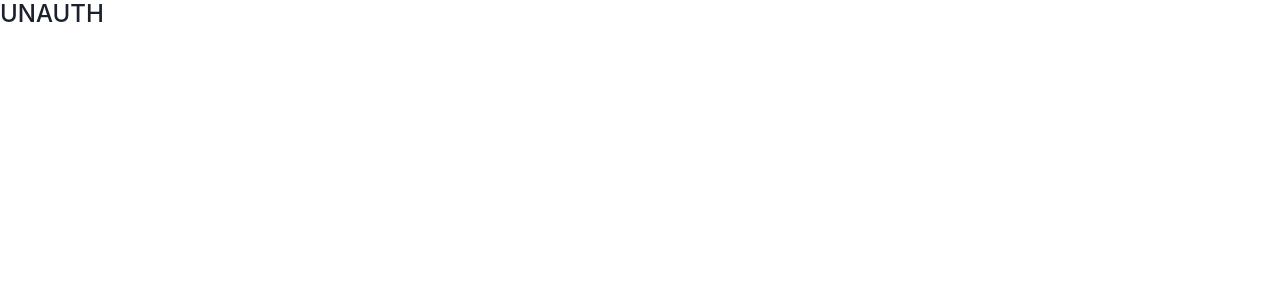
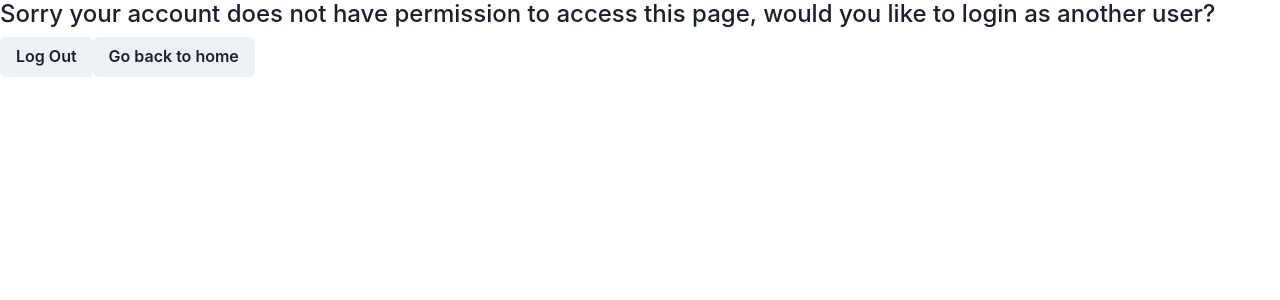
Before and after one commit to cblatt/OutlineMaster, a React (Create React App) app in the folder packages/frontend/: page /unauth in a window 1280 px wide. Shown: the top 300 px of the page. Built offline with nearby package versions, Linux system fonts and the light colour scheme; sample sign-in values are in the browser's storage.

Commit message:
Changes routing, adds instructor and user guard, and adds buttons to unauth page

```diff
--- a/packages/frontend/src/components/App.js
+++ b/packages/frontend/src/components/App.js
@@ -3,10 +3,9 @@ import { BrowserRouter as Router, Routes, Route } from "react-router-dom";
 import InstructorHome from "./InstructorHome";
 import Login from "./Login";
 import AdminHome from "./AdminHome";
-import { AdminGuard } from "../guards/AdminGuard";
+import { AdminGuard, InstructorGuard, UserGuard } from "../guards/Guard";
 import UnAuth from "./UnAuth";
 import AssignInstructor from "./AssignInstructor";
-
 import AddInstructor from "./AddInstructor";
 import Logout from "./Logout";
 
@@ -17,33 +16,34 @@ function App() {
         <Router>
           <Routes>
             <Route exact path="/" element={<Login></Login>} />
+            <Route element={<UserGuard />}>
+              <Route element={<InstructorGuard />}>
                 <Route
                   exact
                   path="/home"
                   element={<InstructorHome></InstructorHome>}
                 />
+              </Route>
+
               <Route element={<AdminGuard />}>
                 <Route
                   exact
                   path="/admin-home"
                   element={<AdminHome></AdminHome>}
                 />
-            </Route>
-            <Route exact path="/unauth" element={<UnAuth></UnAuth>} />
-            <Route exact path="/logout" element={<Logout></Logout>}></Route>
-            <Route element={<AdminGuard />}>
                 <Route
                   exact
                   path="/admin-add"
                   element={<AddInstructor></AddInstructor>}
                 />
-            </Route>
-            <Route element={<AdminGuard />}>
                 <Route
                   exact
                   path="/assign"
                   element={<AssignInstructor></AssignInstructor>}
                 />
+              </Route>
+              <Route exact path="/unauth" element={<UnAuth></UnAuth>} />
+              <Route exact path="/logout" element={<Logout></Logout>}></Route>
             </Route>
           </Routes>
         </Router>
--- a/packages/frontend/src/components/UnAuth.js
+++ b/packages/frontend/src/components/UnAuth.js
@@ -1,9 +1,33 @@
+import { Button } from "@chakra-ui/react";
 import React from "react";
+import { useNavigate } from "react-router-dom";
+import useAuth from "../hooks/useAuth";
 
 export default function UnAuth() {
+  const { user, setUser } = useAuth();
+  const navigate = useNavigate();
+  const goHome = () => {
+    if (user ? user.role === "INSTRUCTOR" : false) {
+      navigate("/home");
+    } else if (user ? user.role === "ADMINISTRATOR" : false) {
+      navigate("/admin-home");
+    }
+  };
+
+  const logOut = () => {
+    setUser();
+    localStorage.clear();
+    navigate("/", { replace: true });
+  };
+
   return (
     <div>
-      <h4>UNAUTH</h4>
+      <h4>
+        Sorry your account does not have permission to access this page, would
+        you like to login as another user?
+      </h4>
+      <Button onClick={logOut}>Log Out</Button>
+      <Button onClick={goHome}>Go back to home</Button>
     </div>
   );
 }
--- a/packages/frontend/src/guards/AdminGuard.js
+++ /dev/null
@@ -1,18 +0,0 @@
-import React from "react";
-import { Navigate, Outlet } from "react-router-dom";
-import useAuth from "../hooks/useAuth";
-
-export const AdminGuard = () => {
-  const { user } = useAuth();
-  try {
-    if (user.role !== null) {
-      if (user.role === "ADMINISTRATOR") {
-        return <Outlet />;
-      } else if (user.role === "INSTRUCTOR") {
-        return <Navigate to="/unauth" replace />;
-      }
-    }
-  } catch (e) {
-    return <Navigate to="/unauth" replace />;
-  }
-};
--- /dev/null
+++ b/packages/frontend/src/guards/Guard.js
@@ -0,0 +1,30 @@
+import React from "react";
+import { Navigate, Outlet } from "react-router-dom";
+import useAuth from "../hooks/useAuth";
+
+export const AdminGuard = () => {
+  const { user } = useAuth();
+  if (user ? user.role === "ADMINISTRATOR" : false) {
+    return <Outlet />;
+  } else {
+    return <Navigate to="/unauth" replace />;
+  }
+};
+
+export const InstructorGuard = () => {
+  const { user } = useAuth();
+  if (user ? user.role === "INSTRUCTOR" : false) {
+    return <Outlet />;
+  } else {
+    return <Navigate to="/unauth" replace />;
+  }
+};
+
+export const UserGuard = () => {
+  const { user } = useAuth();
+  if (user) {
+    return <Outlet />;
+  } else {
+    return <Navigate to="/" replace />;
+  }
+};
```
Lines whose indentation alone changed are shown as unchanged.
